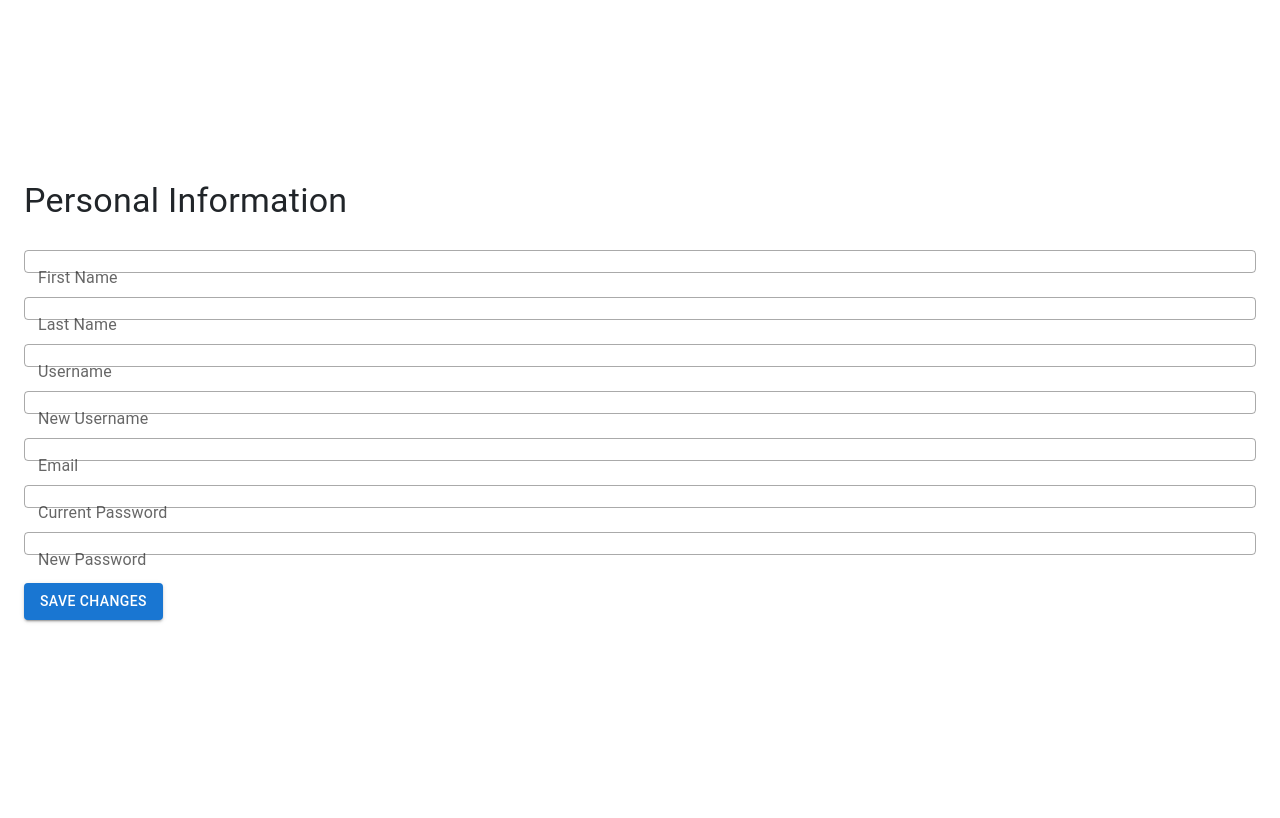
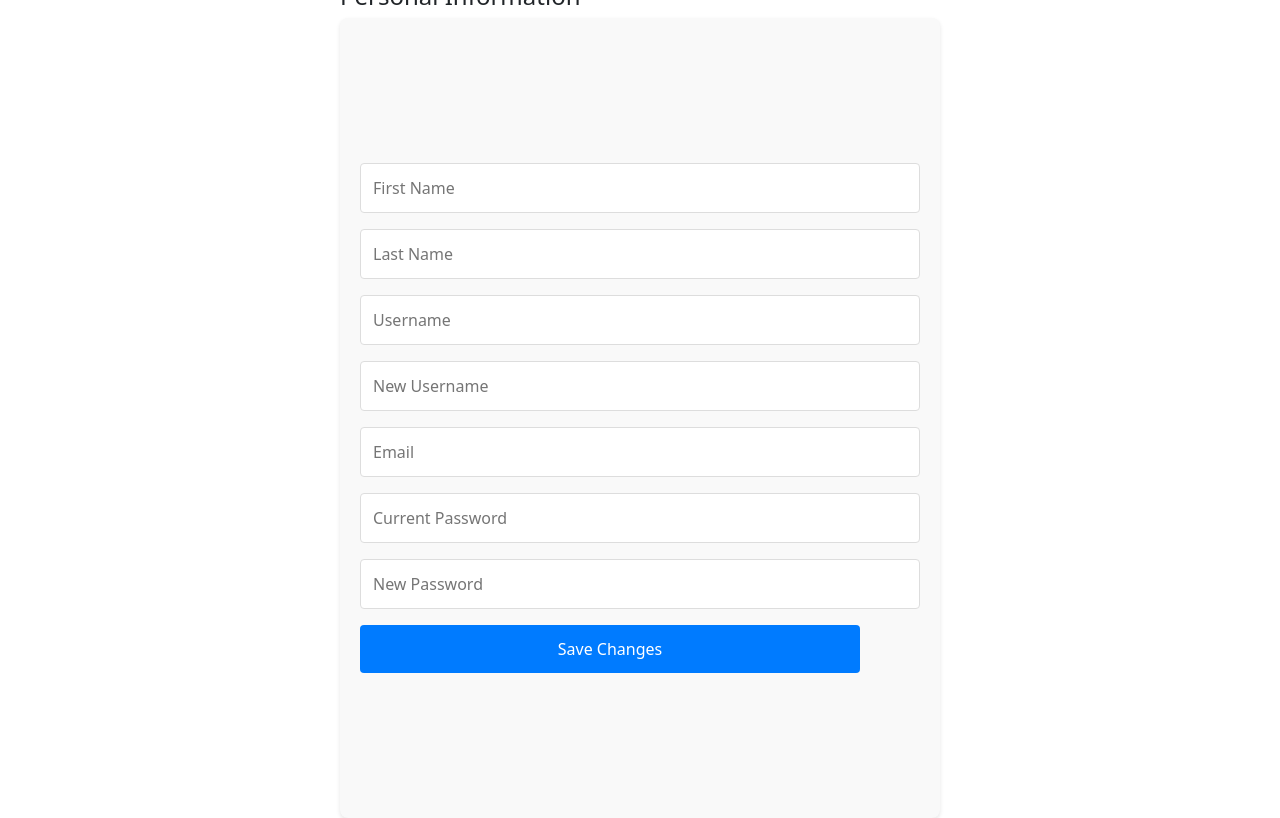
Before and after one commit to Yuriamani/Epic-event-frontend, a React (Vite) app in the folder client/: page /profile/personal-info in a window 1280 px wide. Built offline with nearby package versions, Linux system fonts and the light colour scheme; the HTML template or start-up script is replaced by a standard one.

Commit message:
Personal Info Page

```diff
--- a/client/src/components/PageNavigation.jsx
+++ b/client/src/components/PageNavigation.jsx
@@ -1,12 +1,14 @@
-import Container from "react-bootstrap/Container";
-import Nav from "react-bootstrap/Nav";
-import Navbar from "react-bootstrap/Navbar";
-import Dropdown from "react-bootstrap/Dropdown";
-import DropdownButton from "react-bootstrap/DropdownButton";
-import ButtonGroup from "react-bootstrap/ButtonGroup";
-import "../Home.css";
+import React from 'react';
+import { Navbar, Container, Nav, ButtonGroup, DropdownButton, Dropdown } from 'react-bootstrap';
+import { useNavigate } from 'react-router-dom';
 
 function PageNavigation() {
+  const navigate = useNavigate();
+
+  const handleRedirect = () => {
+    navigate('/PersonalInfoPage');
+  };
+
   return (
     <div className="Page-Navigation">
       <Navbar bg="myBlueBackground" variant="dark">
@@ -22,7 +24,7 @@ function PageNavigation() {
             variant="outline-warning"
             title={<i className="bi bi-person-circle"></i>}
           >
-            <Dropdown.Item eventKey="3">Login</Dropdown.Item>
+            <Dropdown.Item onClick={handleRedirect}>Personal Info</Dropdown.Item>
           </DropdownButton>
         </Container>
       </Navbar>
--- a/client/src/pages/PersonalInfoPage.css
+++ b/client/src/pages/PersonalInfoPage.css
@@ -0,0 +1,57 @@
+/* PersonalInfoPage.css */
+
+.form-container {
+    padding: 20px;
+    background-color: #f9f9f9;
+    border-radius: 8px;
+    box-shadow: 0 2px 4px rgba(0, 0, 0, 0.1);
+    max-width: 600px;
+    margin: auto;
+    height: auto;
+}
+
+.form-container h4 {
+    margin-bottom: 20px;
+    font-size: 1.5rem;
+    color: #333;
+}
+
+.form-container .input-field {
+    width: 100%;
+    padding: 12px;
+    margin-bottom: 16px;
+    border: 1px solid #ddd;
+    border-radius: 4px;
+    box-sizing: border-box;
+    font-size: 1rem;
+}
+
+.form-container .submit-button {
+    width: 500px;
+    padding: 12px;
+    background-color: #007bff;
+    color: #fff;
+    border: none;
+    border-radius: 4px;
+    font-size: 1rem;
+    cursor: pointer;
+    transition: background-color 0.3s ease;
+}
+
+.form-container .submit-button:hover {
+    background-color: #0056b3;
+}
+
+@media (max-width: 600px) {
+    .form-container {
+        padding: 15px;
+    }
+
+    .form-container h4 {
+        font-size: 1.25rem;
+    }
+
+    .form-container .submit-button {
+        font-size: 0.875rem;
+    }
+}
--- a/client/src/pages/PersonalInfoPage.jsx
+++ b/client/src/pages/PersonalInfoPage.jsx
@@ -1,25 +1,25 @@
-// import React from 'react';
-import { Box, Button, TextField, Typography } from '@mui/material';
+import React from 'react';
+import './PersonalInfoPage.css';
 
 const PersonalInfoPage = () => {
     return (
-        <Box p={3}>
-            <Typography variant="h4" gutterBottom>
-                Personal Information
-            </Typography>
-            <form noValidate autoComplete="off">
-                <TextField fullWidth margin="normal" label="First Name" variant="outlined" />
-                <TextField fullWidth margin="normal" label="Last Name" variant="outlined" />
-                <TextField fullWidth margin="normal" label="Username" variant="outlined" />
-                <TextField fullWidth margin="normal" label="New Username" variant="outlined" />
-                <TextField fullWidth margin="normal" label="Email" variant="outlined" />
-                <TextField fullWidth margin="normal" label="Current Password" type="password" variant="outlined" />
-                <TextField fullWidth margin="normal" label="New Password" type="password" variant="outlined" />
-                <Button variant="contained" color="primary" style={{ marginTop: '20px' }}>
-                    Save Changes
-                </Button>
-            </form>
-        </Box>
+        <div>
+            <h4>Personal Information</h4>
+            <div className="form-container">
+                <form noValidate autoComplete="off">
+                    <input type="text" placeholder="First Name" className="input-field" />
+                    <input type="text" placeholder="Last Name" className="input-field" />
+                    <input type="text" placeholder="Username" className="input-field" />
+                    <input type="text" placeholder="New Username" className="input-field" />
+                    <input type="email" placeholder="Email" className="input-field" />
+                    <input type="password" placeholder="Current Password" className="input-field" />
+                    <input type="password" placeholder="New Password" className="input-field" />
+                    <button type="submit" className="submit-button">
+                        Save Changes
+                    </button>
+                </form>
+            </div>
+        </div>
     );
 };
 
--- a/client/src/route.jsx
+++ b/client/src/route.jsx
@@ -5,6 +5,7 @@ import MyEvents from "./pages/Events";
 import AboutUs from "./pages/AboutUs";
 import Signup from "./pages/Signup";
 import Login from "./pages/Login"
+import PersonalInfoPage from "./pages/PersonalInfoPage";
 
 export const router = createBrowserRouter([
   {
@@ -31,4 +32,8 @@ export const router = createBrowserRouter([
     path: "/Login",
     element: <Login />,
   },
+  {
+    path: "/PersonalInfoPage",
+    element: <PersonalInfoPage />,
+  },
 ]);
```
